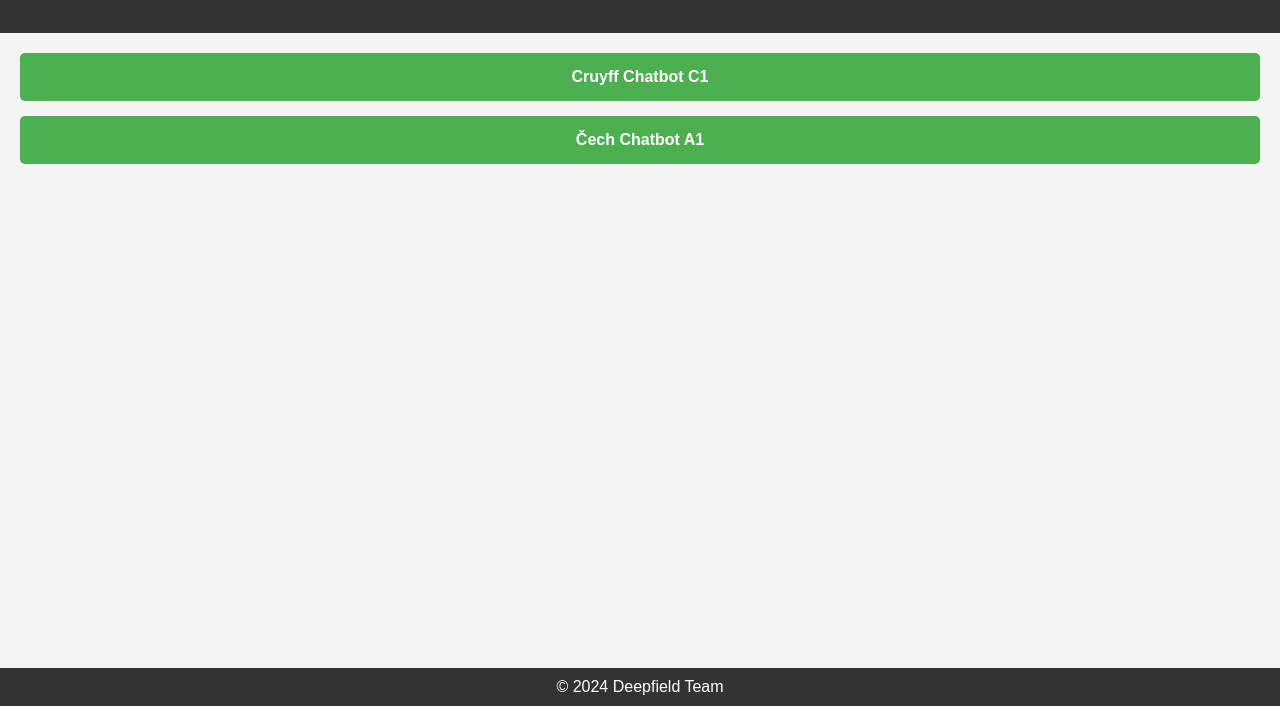
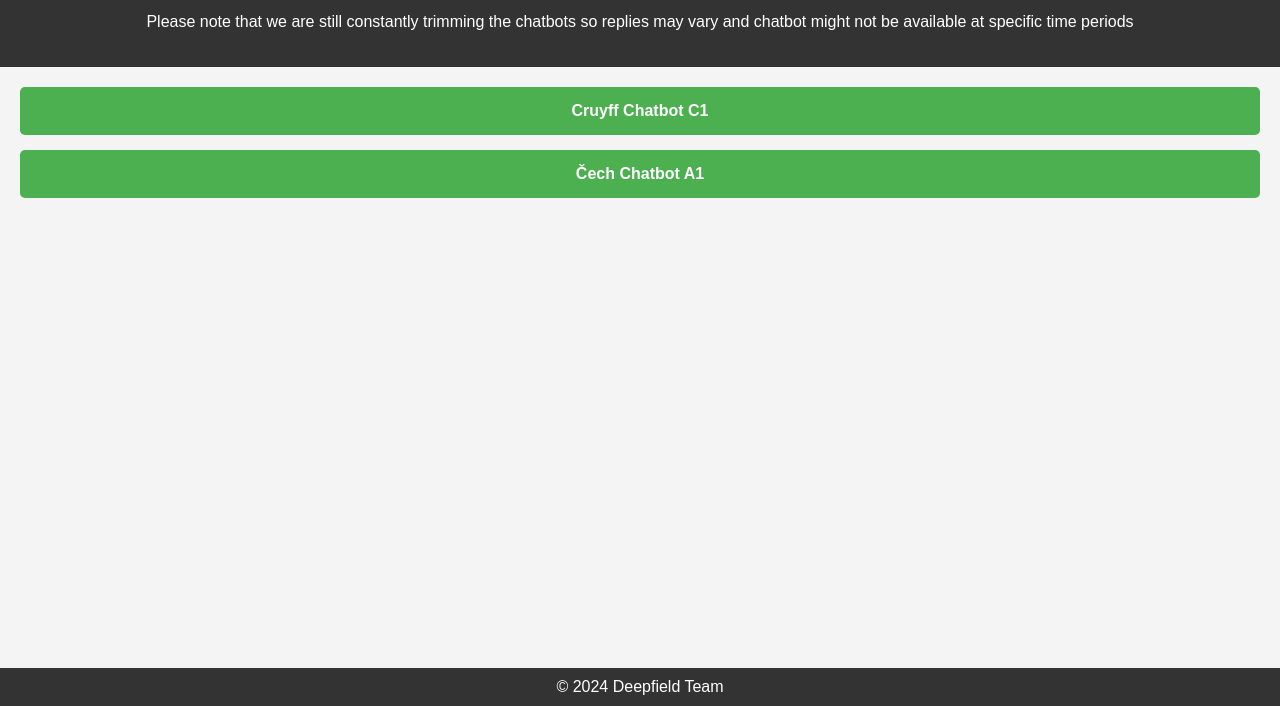
Before and after one commit to deepfield-ml/chat.deepfield, a plain HTML site: page index.html in a window 1280 px wide. Shown: the part 94-800 px from the top of the page. Drawn offline with Linux system fonts and the light colour scheme.

Commit message:
Update index.html

```diff
--- a/index.html
+++ b/index.html
@@ -62,6 +62,7 @@
   <header>
     <h1>DeepField Chatbots</h1>
     <p>Choose a Chatbot</p>
+    <p><div font-weight: italics;>Please note that we are still constantly trimming the chatbots so replies may vary and chatbot might not be available at specific time periods</div></p>
   </header>
 
   <main>
```
